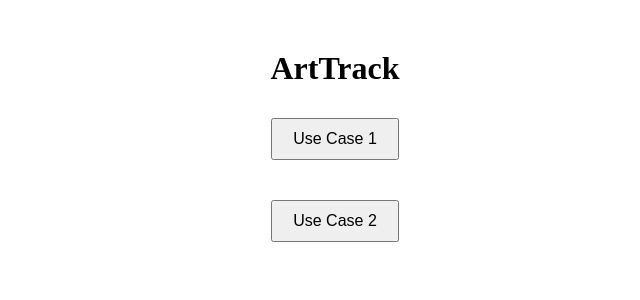
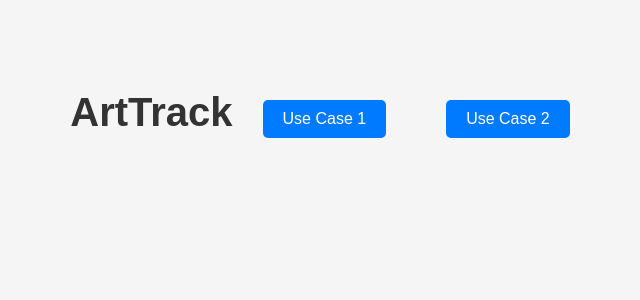
Before and after one commit to rachitkulkarni9/artTrack_Team15, a React (Create React App) app in the folder art-track/: page / in a window 1280 px wide. Shown: the top 300 px of the page, without its empty margins (305-945 px from the left). Built offline with nearby package versions, Linux system fonts and the light colour scheme.

Commit message:
This has the 3 basic pages for our project
Signed-off-by: rkulka38 <rkulka38@asu.edu>

```diff
--- a/art-track/src/App.js
+++ b/art-track/src/App.js
@@ -1,4 +1,5 @@
 import React from "react";
+import './styles/App.css';
 import { BrowserRouter as Router, Routes, Route } from "react-router-dom";
 import Test from "./components/Test";
 import UseCase1 from "./components/UseCase1";
--- a/art-track/src/components/Test.js
+++ b/art-track/src/components/Test.js
@@ -1,5 +1,6 @@
 import React from "react";
 import { Link } from "react-router-dom";
+import "../styles/test.css";
 
 const Test = () => {
   return (
--- /dev/null
+++ b/art-track/src/styles/UseCase1.css
@@ -0,0 +1,17 @@
+body {
+    margin: 0;
+    font-family: Arial, sans-serif;
+    background-color: #e7f3ff;
+  }
+
+  h2 {
+    font-size: 2rem;
+    color: #222;
+    text-align: center;
+    margin-top: 50px;
+  }
+
+  .container {
+    text-align: center;
+    padding: 20px;
+  }
--- /dev/null
+++ b/art-track/src/styles/UseCase2.css
@@ -0,0 +1,17 @@
+body {
+    margin: 0;
+    font-family: Arial, sans-serif;
+    background-color: #ffefd5;
+  }
+
+  h2 {
+    font-size: 2rem;
+    color: #222;
+    text-align: center;
+    margin-top: 50px;
+  }
+
+  .container {
+    text-align: center;
+    padding: 20px;
+  }
--- /dev/null
+++ b/art-track/src/styles/test.css
@@ -0,0 +1,32 @@
+body {
+    margin: 0;
+    font-family: Arial, sans-serif;
+    background-color: #f5f5f5;
+  }
+
+  h1 {
+    font-size: 2.5rem;
+    color: #333;
+    margin-top: 20px;
+  }
+
+  button {
+    padding: 10px 20px;
+    font-size: 16px;
+    background-color: #007bff;
+    color: white;
+    border: none;
+    border-radius: 5px;
+    cursor: pointer;
+    transition: background-color 0.3s ease;
+  }
+
+  button:hover {
+    background-color: #0056b3;
+  }
+
+  div {
+    margin: 20px;
+    display: flex;
+    justify-content: center;
+  }
```
Also changed, not shown: art-track/src/styles/App.css (renamed from art-track/src/App.css).
